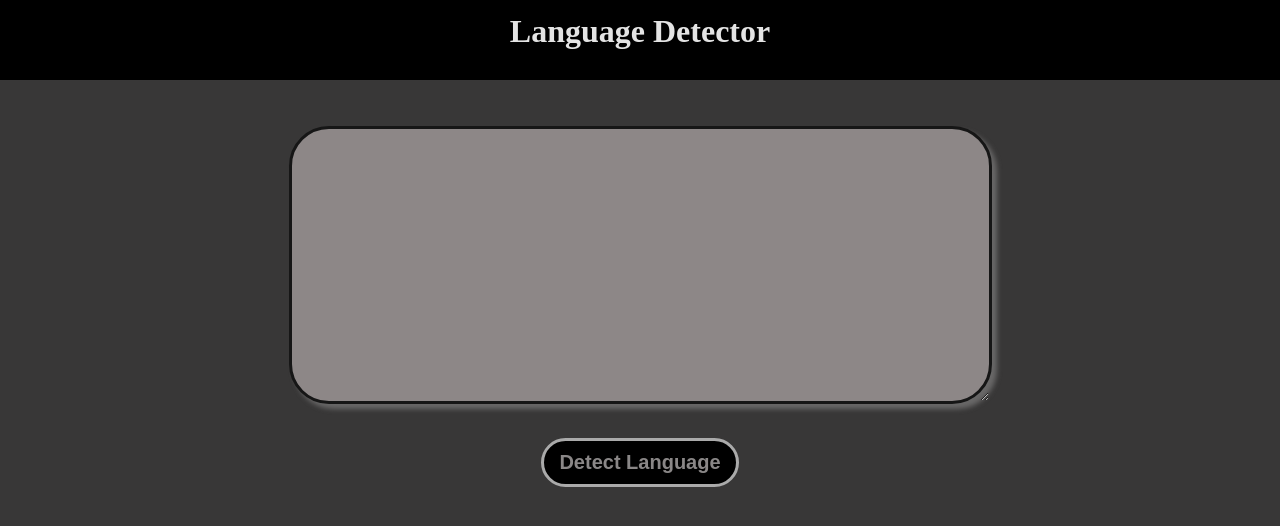
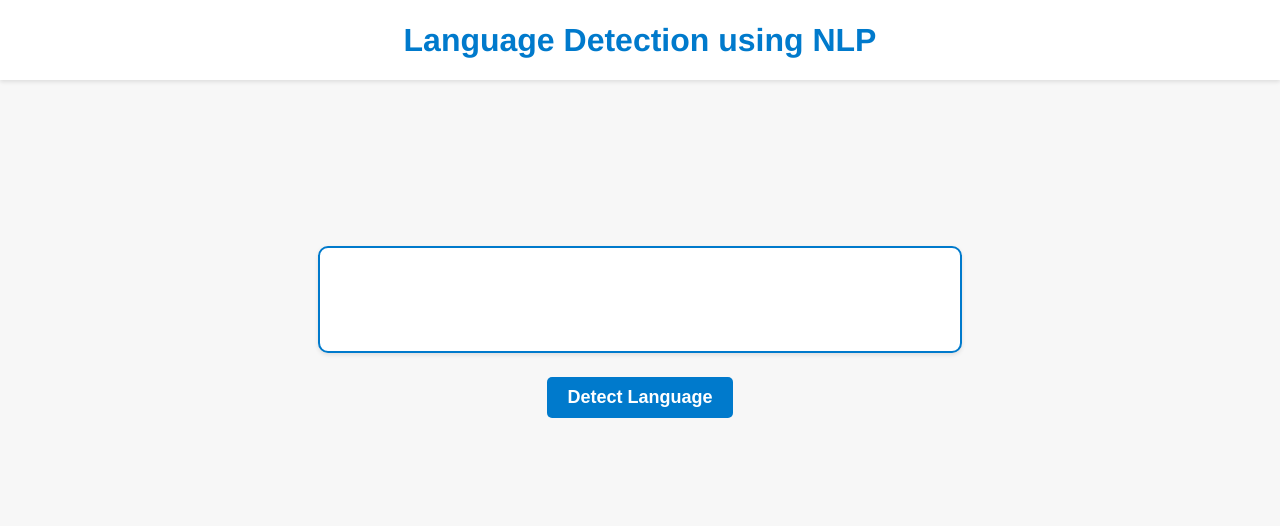
Before and after one commit to danishzulfiqar/Language-Detection-NLP-Model, a FastAPI app: page / in a window 1280 px wide. Shown: the top 526 px of the page. Run offline with FastAPI, Linux system fonts and the light colour scheme.

Commit message:
added changes to frontend

```diff
--- a/app.py
+++ b/app.py
@@ -57,9 +57,38 @@ async def predict(request: Request, text: str = Form(...)):
         "home.html",
         {
             "request": request,
-            "pred": f"The above text is in {my_pred[0]}"
+            "pred": f"Language: {my_pred[0]}"
         }
     )
+
+# predict text
+@app.post("/predict_text")
+async def predict_text(text: str = Form(...)):
+    # loading the dataset
+    data = pd.read_csv("language_detection.csv")
+    y = data["Language"]
+
+    # label encoding
+    y = le.fit_transform(y)
+
+    # loading the model and cv
+    model = pickle.load(open("model.pkl", "rb"))
+    cv = pickle.load(open("transform.pkl", "rb"))
+
+    # preprocessing the text
+    text = re.sub(r'[!@#$(),\n"%^*?\:;~`0-9]', '', text)
+    text = re.sub(r'[[]]', '', text)
+    text = text.lower()
+    dat = [text]
+
+    # creating the vector
+    vect = cv.transform(dat).toarray()
+
+    # prediction
+    my_pred = model.predict(vect)
+    my_pred = le.inverse_transform(my_pred)
+
+    return {"prediction": f"{my_pred[0]}"}
 
 if __name__ == "__main__":
     import uvicorn
--- a/static/style.css
+++ b/static/style.css
@@ -1,51 +1,75 @@
+/* Base Styles */
 body {
-  background-color: rgb(56, 55, 55);
+  background-color: #f7f7f7;
   margin: 0;
   padding: 0;
   list-style: none;
   text-align: center;
+  font-family: 'Helvetica Neue', Arial, sans-serif;
+  color: #333;
 }
+
+/* Top Navigation Bar */
 .top {
   width: 100%;
   height: 80px;
-  background-color: rgb(0, 0, 0);
-  display: block;
-  text-align: center;
+  background-color: #ffffff;
+  display: flex;
+  align-items: center;
+  justify-content: center;
   position: fixed;
+  top: 0;
+  box-shadow: 0 2px 4px rgba(0, 0, 0, 0.1);
 }
 
+/* Page Heading */
 .heading {
-  margin-top: 1%;
-  color: rgb(228, 228, 228);
+  margin: 0;
+  color: #007acc;
 }
 
+/* Text Area for Input */
 .text_area {
-  background-color: rgb(141, 135, 135);
-  border-radius: 40px;
-  padding: 100px;
-  color: rgb(19, 19, 19);
-  font-size: 20px;
-  border: 3px solid rgb(22, 22, 22);
-  box-shadow: 5px 5px 5px #696868;
+  background-color: #ffffff;
+  border: 2px solid #007acc;
+  border-radius: 10px;
+  padding: 20px;
+  margin: 120px auto 20px;
+  width: 80%;
+  max-width: 600px;
+  font-size: 18px;
+  color: #333;
+  box-shadow: 0 2px 4px rgba(0, 0, 0, 0.1);
+  resize: none;
 }
+
+/* Button Style */
 .button {
-  position: relative;
-  padding: 10px 15px;
-  margin-top: 30px;
-  background-color: #000000;
+  padding: 10px 20px;
+  background-color: #007acc;
+  border: none;
+  border-radius: 5px;
+  font-weight: bold;
+  font-size: 18px;
+  color: #ffffff;
   cursor: pointer;
-  border-radius: 40px;
-  font-weight: bolder;
-  font-size: 20px;
-  border: 3px solid rgb(170, 170, 170);
-  color: rgb(138, 135, 135);
+  transition: background-color 0.3s ease;
 }
+
+.button:hover {
+  background-color: #005ea2;
+}
+
+/* Footer Styles */
 .footer {
   width: 100%;
   height: 80px;
-  background-color: rgb(0, 0, 0);
-  display: block;
-  text-align: center;
+  background-color: #ffffff;
+  display: flex;
+  align-items: center;
+  justify-content: center;
   position: fixed;
-  color: azure;
+  bottom: 0;
+  color: #333;
+  box-shadow: 0 -2px 4px rgba(0, 0, 0, 0.1);
 }
--- a/templates/home.html
+++ b/templates/home.html
@@ -1,14 +1,16 @@
 <!DOCTYPE html>
 <html lang="en">
+
 <head>
     <meta charset="UTF-8">
     <meta name="viewport" content="width=device-width, initial-scale=1.0">
     <link rel="stylesheet" href="static/style.css">
     <title>Language Detector</title>
 </head>
+
 <body>
-    <div class = "top">
-        <h1 class="heading">Language Detector</h1>
+    <div class="top">
+        <h1 class="heading">Language Detection using NLP</h1>
     </div>
     <br>
     <br>
@@ -17,14 +19,15 @@
     <br>
     <br>
     <br>
-    <form action="\predict", method="POST">
-        <textarea name="text" class="text_area"  cols="40" rows="3" required="true" value="Type Here....."></textarea>
+    <form action="\predict" , method="POST">
+        <textarea name="text" class="text_area" cols="40" rows="3" required="true" value="Type Here....."></textarea>
         <br>
-        <input type="submit" value="Detect Language" class = "button">
+        <input type="submit" value="Detect Language" class="button">
     </form>
     <br>
     <br>
-    <h1 style="color:rgb(209, 209, 209);" >{{ pred }}</h1>
+    <h1 style="color:rgb(12, 12, 12);">{{ pred }}</h1>
 
 </body>
+
 </html>
```
Also changed, not shown: 1 other file.
